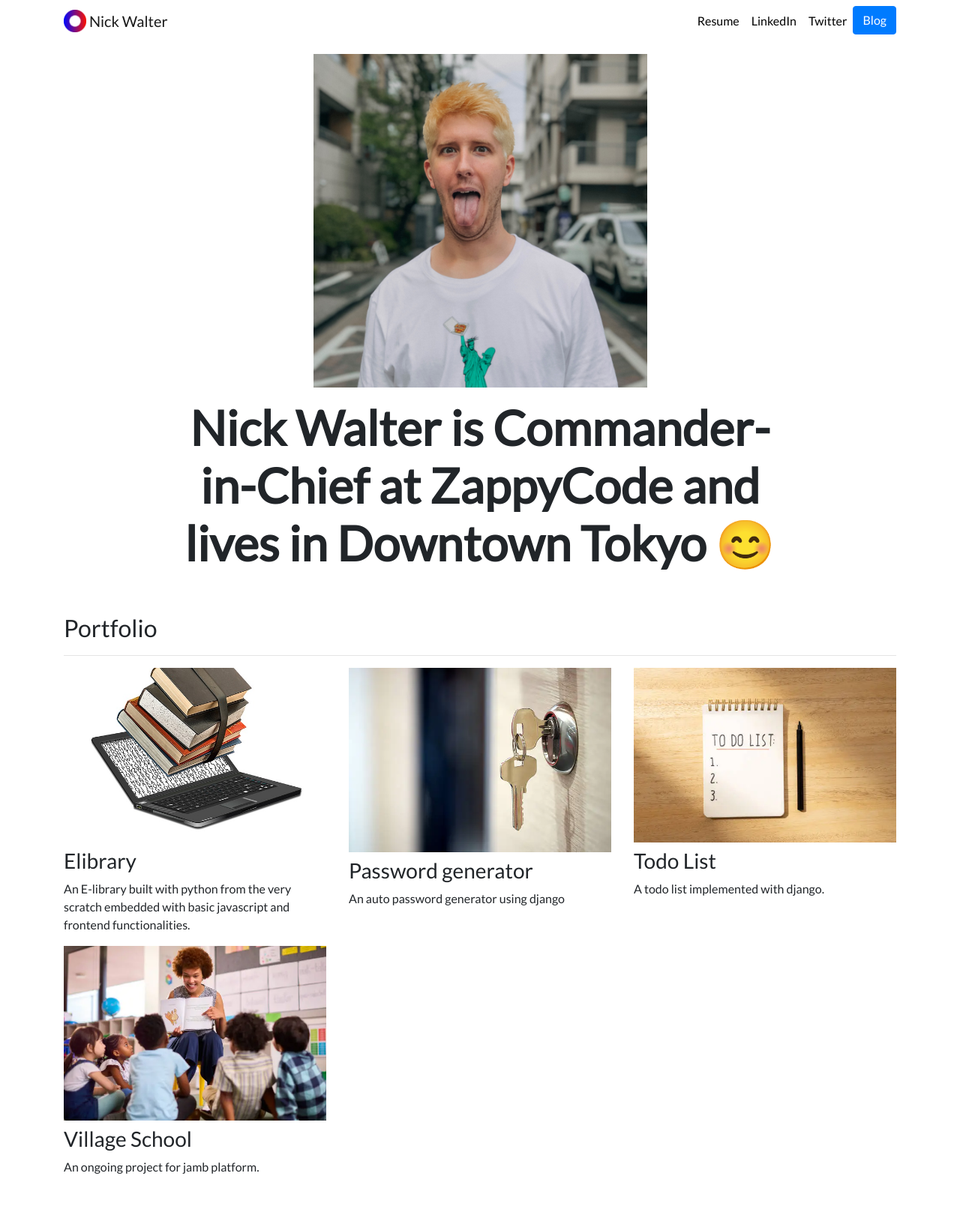
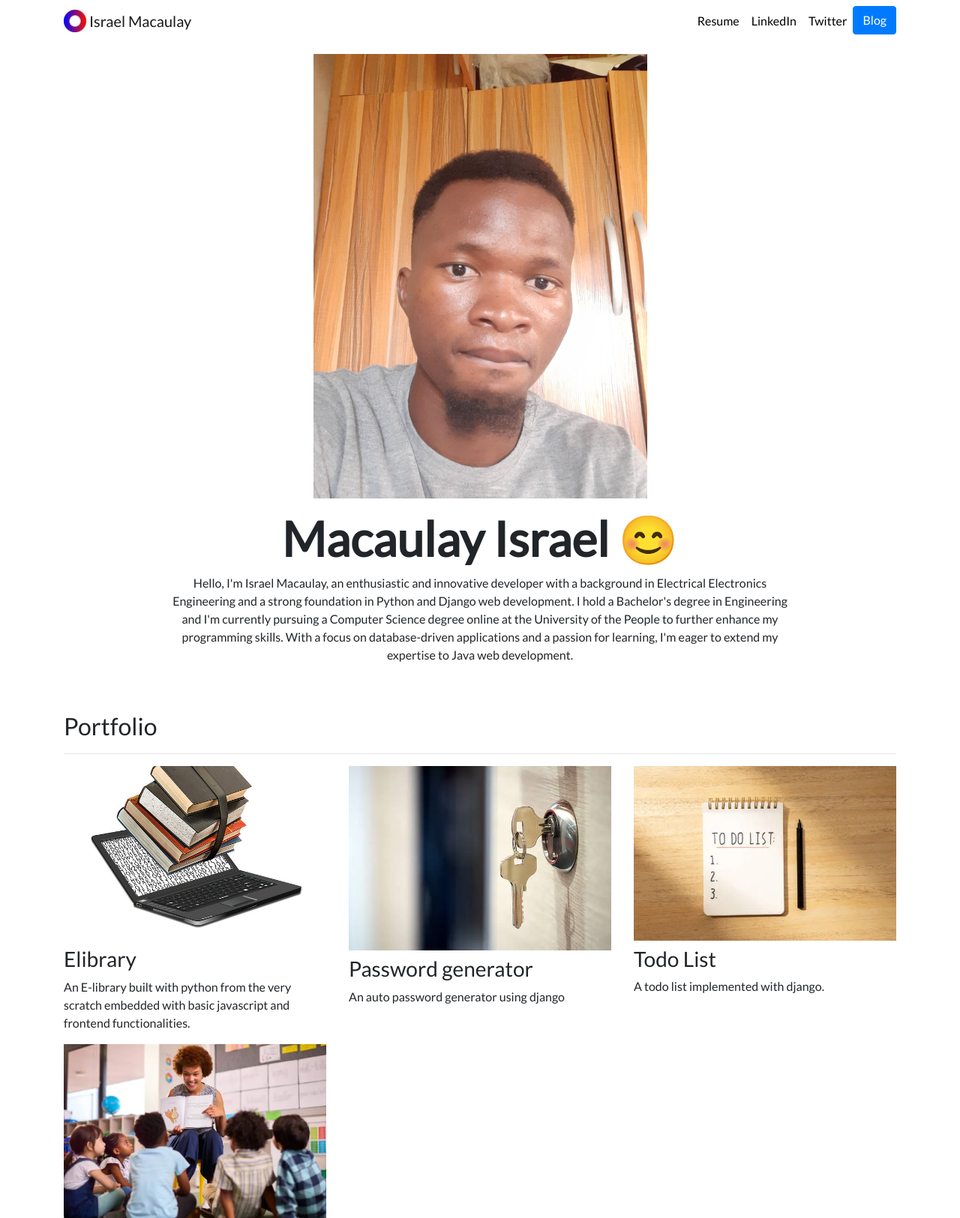
Before and after one commit to izzimars/pythondjango4project, a Django app: page / in a window 1280 px wide. Shown: the top 1625 px of the page at 75% size. Before the commit the page ends 1566 px from the top, so only its background shows below. Run offline with Django 3.2, Linux system fonts and the light colour scheme; data comes from the database, SQL or seed files in the repository; both versions use the stored data as it was after the commit; parts of the project's set-up code (start-up, migrations or seed data) failed here and were passed over; some libraries are stand-ins or nearby versions.

Commit message:
What up people

```diff
--- a/blog/templates/blog/all_blogs.html
+++ b/blog/templates/blog/all_blogs.html
@@ -6,7 +6,7 @@
 
 <h1 id="blogtitle" class="font-weight-bold text-center">Blog</h1>
 
-<h3 class="text-center mb-5">Nick has written {{ blogs.count }} blog{{ blogs.count|pluralize }}</h3>
+<h3 class="text-center mb-5">Israel has written {{ blogs.count }} blog{{ blogs.count|pluralize }}</h3>
 
 {% for blog in blogs %}
 <div class="row justify-content-center my-3">
--- a/portfolio/templates/portfolio/base.html
+++ b/portfolio/templates/portfolio/base.html
@@ -8,15 +8,16 @@
   <meta name="viewport" content="width=device-width, initial-scale=1, shrink-to-fit=no">
 
   <!-- Bootstrap CSS -->
-  <link rel="stylesheet" href="https://stackpath.bootstrapcdn.com/bootstrap/4.4.1/css/bootstrap.min.css" integrity="sha384-Vkoo8x4CGsO3+Hhxv8T/Q5PaXtkKtu6ug5TOeNV6gBiFeWPGFN9MuhOf23Q9Ifjh" crossorigin="anonymous">
+  <link rel="stylesheet" href="https://stackpath.bootstrapcdn.com/bootstrap/4.4.1/css/bootstrap.min.css"
+    integrity="sha384-Vkoo8x4CGsO3+Hhxv8T/Q5PaXtkKtu6ug5TOeNV6gBiFeWPGFN9MuhOf23Q9Ifjh" crossorigin="anonymous">
 
-  <link rel="stylesheet" href="{% static "portfolio/custom.css" %}">
+  <link rel="stylesheet" href="{% static 'portfolio/custom.css' %}">
 
   <link href="https://fonts.googleapis.com/css?family=Lato&display=swap" rel="stylesheet">
 
-  <link rel="icon" type="image/png" href="{% static "portfolio/Logo.png" %}">
+  <link rel="icon" type="image/png" href="{% static 'portfolio/Logo.png' %}">
 
-  <title>Nick Walter</title>
+  <title>Israel Macaulay</title>
 </head>
 
 <body>
@@ -24,22 +25,25 @@
   <nav id="topNav" class="navbar navbar-expand-md navbar-light">
     <div class="container">
       <a class="navbar-brand" href="{% url 'home' %}">
-        <img src="{% static "portfolio/Logo.png" %}" width="30" height="30" class="d-inline-block align-top" alt="Nick's Logo">
-        <span>Nick Walter</span>
+        <img src="{% static 'portfolio/Logo.png' %}" width="30" height="30" class="d-inline-block align-top"
+          alt="Nick's Logo">
+        <span>Israel Macaulay</span>
       </a>
-      <button class="navbar-toggler" type="button" data-toggle="collapse" data-target="#navbarNav" aria-controls="navbarNav" aria-expanded="false" aria-label="Toggle navigation">
+      <button class="navbar-toggler" type="button" data-toggle="collapse" data-target="#navbarNav"
+        aria-controls="navbarNav" aria-expanded="false" aria-label="Toggle navigation">
         <span class="navbar-toggler-icon"></span>
       </button>
       <div class="collapse navbar-collapse text-center" id="navbarNav">
         <ul class="navbar-nav ml-auto">
           <li class="nav-item">
-            <a class="nav-link" href="{% static "portfolio/resume.pdf" %}">Resume</a>
+            <a class="nav-link" href='{% static "portfolio/ISRAEL_MACAULAY.pdf" %}'>Resume</a>
           </li>
           <li class="nav-item">
-            <a class="nav-link" href="https://www.linkedin.com/in/nick-walter/" target="_blank">LinkedIn</a>
+            <a class="nav-link" href="https://www.linkedin.com/in/israel-macaulay-b8698418a/"
+              target="_blank">LinkedIn</a>
           </li>
           <li class="nav-item">
-            <a class="nav-link" href="https://twitter.com/ZappyCode" target="_blank">Twitter</a>
+            <a class="nav-link" href="https://twitter.com/MacaulayIsrael" target="_blank">Twitter</a>
           </li>
           <li>
             <a role="button" href="{% url 'blog:all_blogs' %}" class="btn btn-primary">Blog</a>
@@ -54,9 +58,15 @@
 
   <!-- Optional JavaScript -->
   <!-- jQuery first, then Popper.js, then Bootstrap JS -->
-  <script src="https://code.jquery.com/jquery-3.4.1.slim.min.js" integrity="sha384-J6qa4849blE2+poT4WnyKhv5vZF5SrPo0iEjwBvKU7imGFAV0wwj1yYfoRSJoZ+n" crossorigin="anonymous"></script>
-  <script src="https://cdn.jsdelivr.net/npm/popper.js@1.16.0/dist/umd/popper.min.js" integrity="sha384-Q6E9RHvbIyZFJoft+2mJbHaEWldlvI9IOYy5n3zV9zzTtmI3UksdQRVvoxMfooAo" crossorigin="anonymous"></script>
-  <script src="https://stackpath.bootstrapcdn.com/bootstrap/4.4.1/js/bootstrap.min.js" integrity="sha384-wfSDF2E50Y2D1uUdj0O3uMBJnjuUD4Ih7YwaYd1iqfktj0Uod8GCExl3Og8ifwB6" crossorigin="anonymous"></script>
+  <script src="https://code.jquery.com/jquery-3.4.1.slim.min.js"
+    integrity="sha384-J6qa4849blE2+poT4WnyKhv5vZF5SrPo0iEjwBvKU7imGFAV0wwj1yYfoRSJoZ+n"
+    crossorigin="anonymous"></script>
+  <script src="https://cdn.jsdelivr.net/npm/popper.js@1.16.0/dist/umd/popper.min.js"
+    integrity="sha384-Q6E9RHvbIyZFJoft+2mJbHaEWldlvI9IOYy5n3zV9zzTtmI3UksdQRVvoxMfooAo"
+    crossorigin="anonymous"></script>
+  <script src="https://stackpath.bootstrapcdn.com/bootstrap/4.4.1/js/bootstrap.min.js"
+    integrity="sha384-wfSDF2E50Y2D1uUdj0O3uMBJnjuUD4Ih7YwaYd1iqfktj0Uod8GCExl3Og8ifwB6"
+    crossorigin="anonymous"></script>
 </body>
 
 </html>
--- a/portfolio/templates/portfolio/home.html
+++ b/portfolio/templates/portfolio/home.html
@@ -6,13 +6,23 @@
 
 <div class="row justify-content-center my-3">
   <div class="col-5">
-    <img src="{% static 'portfolio/SquareBlonde.jpg' %}" class="img-fluid">
+    <img src="{% static 'portfolio/israel.jpg' %}" class="img-fluid">
   </div>
 </div>
 
 <div class="row justify-content-center mb-3">
   <div class="col-md-9 text-center">
-    <h1 id="hometext" class="font-weight-bold">Nick Walter is Commander-in-Chief at ZappyCode and lives in Downtown Tokyo 😊</h1>
+    <h1 id="hometext" class="font-weight-bold">Macaulay Israel 😊</h1>
+    <p>
+      Hello, I'm Israel Macaulay, an enthusiastic and innovative developer with a background in Electrical Electronics
+      Engineering and a strong foundation in Python and Django web development. I hold a Bachelor's degree in
+      Engineering
+      and
+      I'm currently pursuing a Computer Science degree online at the University of the People to further enhance my
+      programming skills. With a focus on database-driven applications and a passion for learning, I'm eager to extend
+      my
+      expertise to Java web development.</p>
+
   </div>
 </div>
 
```
Also changed, not shown: db.sqlite3, media/portfolio/images/education.webp (added), media/portfolio/images/elibrary.jpg (added), media/portfolio/images/lock.webp (added), media/portfolio/images/todo.webp (added), portfolio/static/portfolio/israel.jpg (added), 2 other files.
